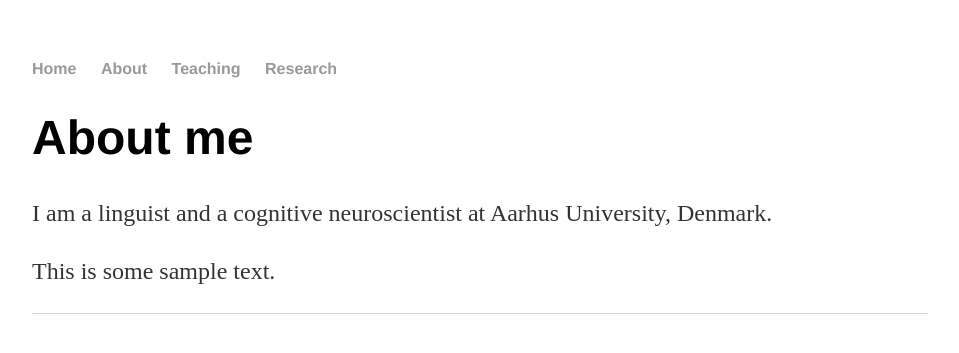
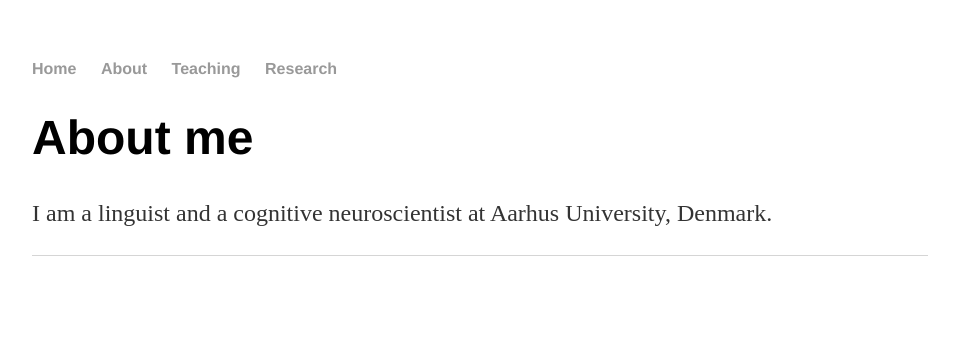
Before and after one commit to ethanweed/ethanweed.github.io, a Jekyll site: the page built from about/index.html, in a window 1280 px wide. Shown: the top 353 px of the page, without its empty margins (160-1119 px from the left). Built offline with Jekyll 4.4.1, drawn with Linux system fonts in a browser that asks for light colours.

Commit message:
removed article

```diff
--- a/about/index.html
+++ b/about/index.html
@@ -7,9 +7,3 @@ title: About
 	<p>I am a linguist and a cognitive neuroscientist at Aarhus University, Denmark. </p>
 
 </div><!-- /.blurb -->
-
-<article>
-
-	<p>This is some sample text. </p>
-
-</article>
```
